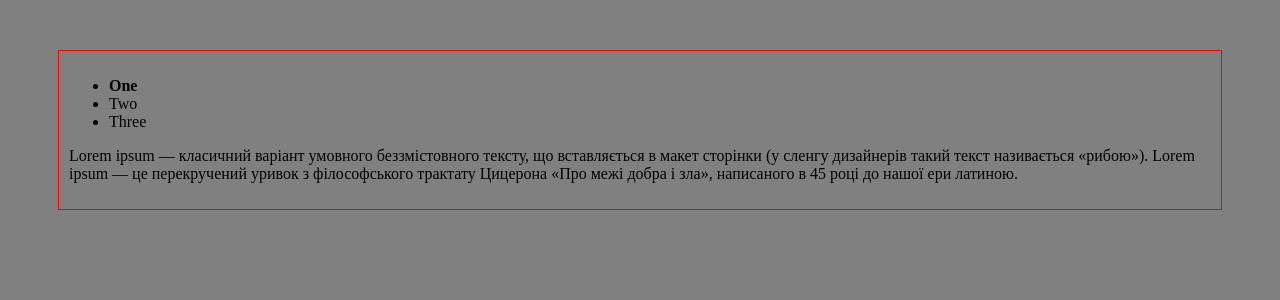
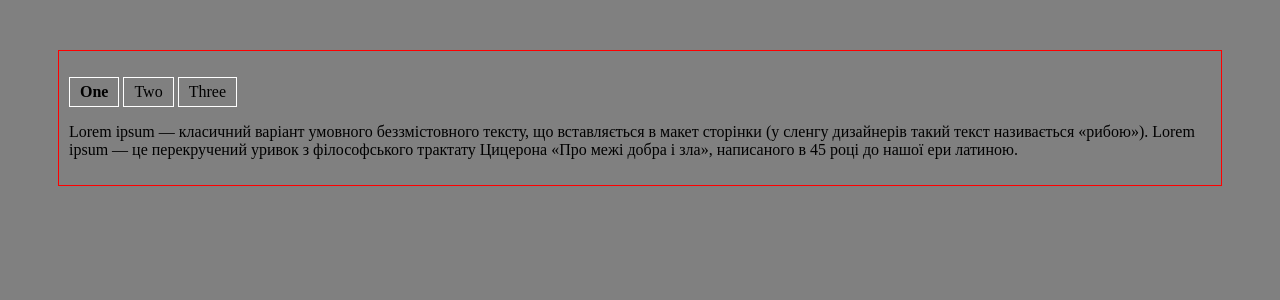
Before and after one commit to RamzesLys/ItGid-JS, a PHP site: page / in a window 1280 px wide. Shown: the top 300 px of the page. Run offline with PHP 8.4, Linux system fonts and the light colour scheme.

Commit message:
Lesson 8-2 +

```diff
--- a/Lesson 8-2 (Tabs)/script.js
+++ b/Lesson 8-2 (Tabs)/script.js
@@ -1,8 +1,22 @@
 const init = () => {
  let tabBody = document.querySelectorAll('.tab-body');
  for (let i = 1; i < tabBody.length; i++) {
-  tabBody[i].style.display = "none"
+  tabBody[i].style.display = "none";
  }
 }
 
-init()
+init();
+
+function showTabs() {
+  let data = this.getAttribute('data');
+  let tabBody = document.querySelectorAll('.tab-body');
+  for (i = 0; i< tab.length; i ++) {
+    tabBody[i].style.display = "none";
+  }
+  document.querySelector(`.tab-body[data="${data}"]`).style.display = 'block';
+}
+
+let tab = document.querySelectorAll('.tab');
+tab.forEach((element) => {
+  element.onclick = showTabs;
+});
--- a/Lesson 8-2 (Tabs)/style.css
+++ b/Lesson 8-2 (Tabs)/style.css
@@ -11,3 +11,14 @@ body {
 .active {
   font-weight: bold;
 }
+
+.tab {
+  cursor: pointer;
+  display: inline-block;
+  border: 1px solid #fff;
+  padding: 5px 10px;
+}
+
+ul {
+  padding-left: 0;
+}
```
